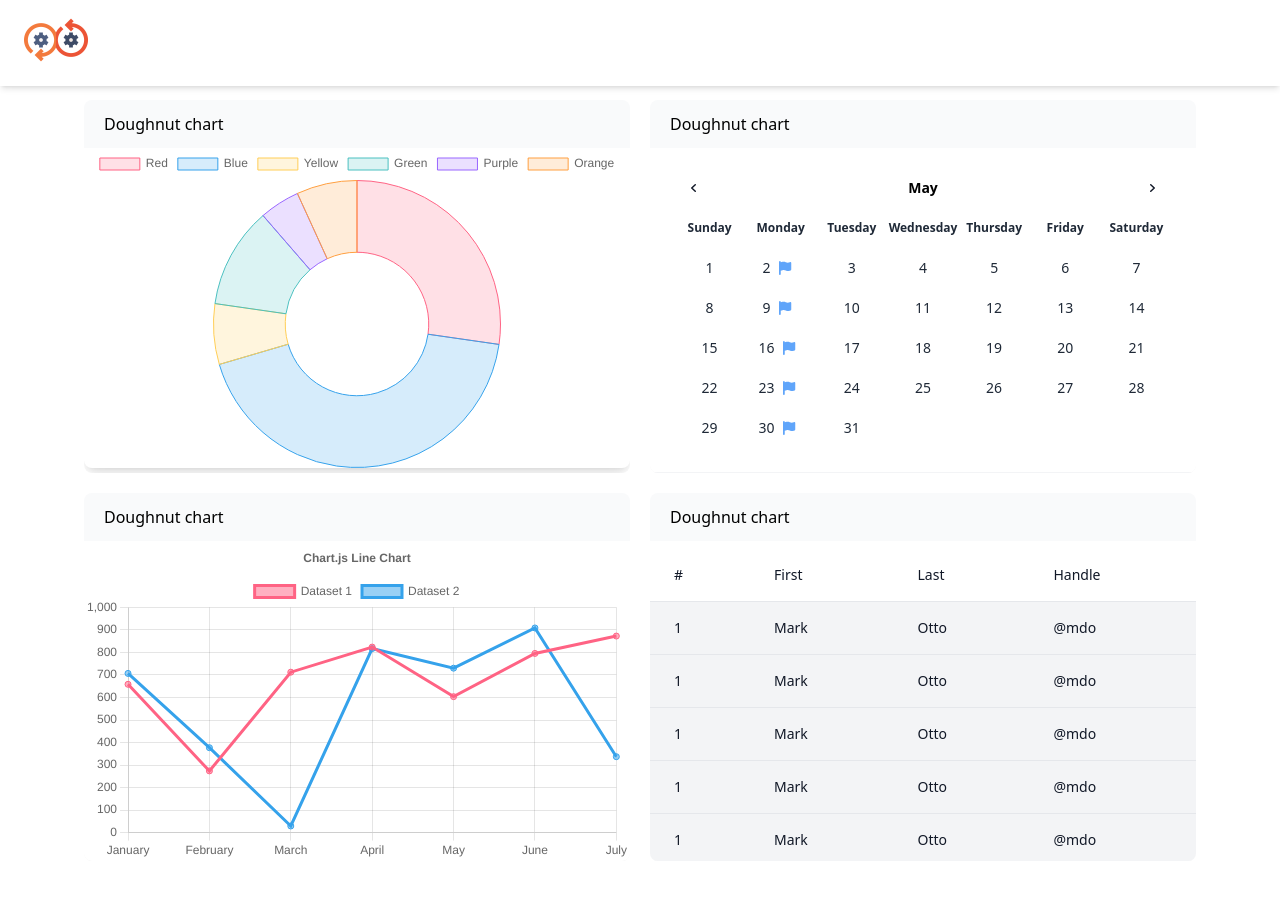
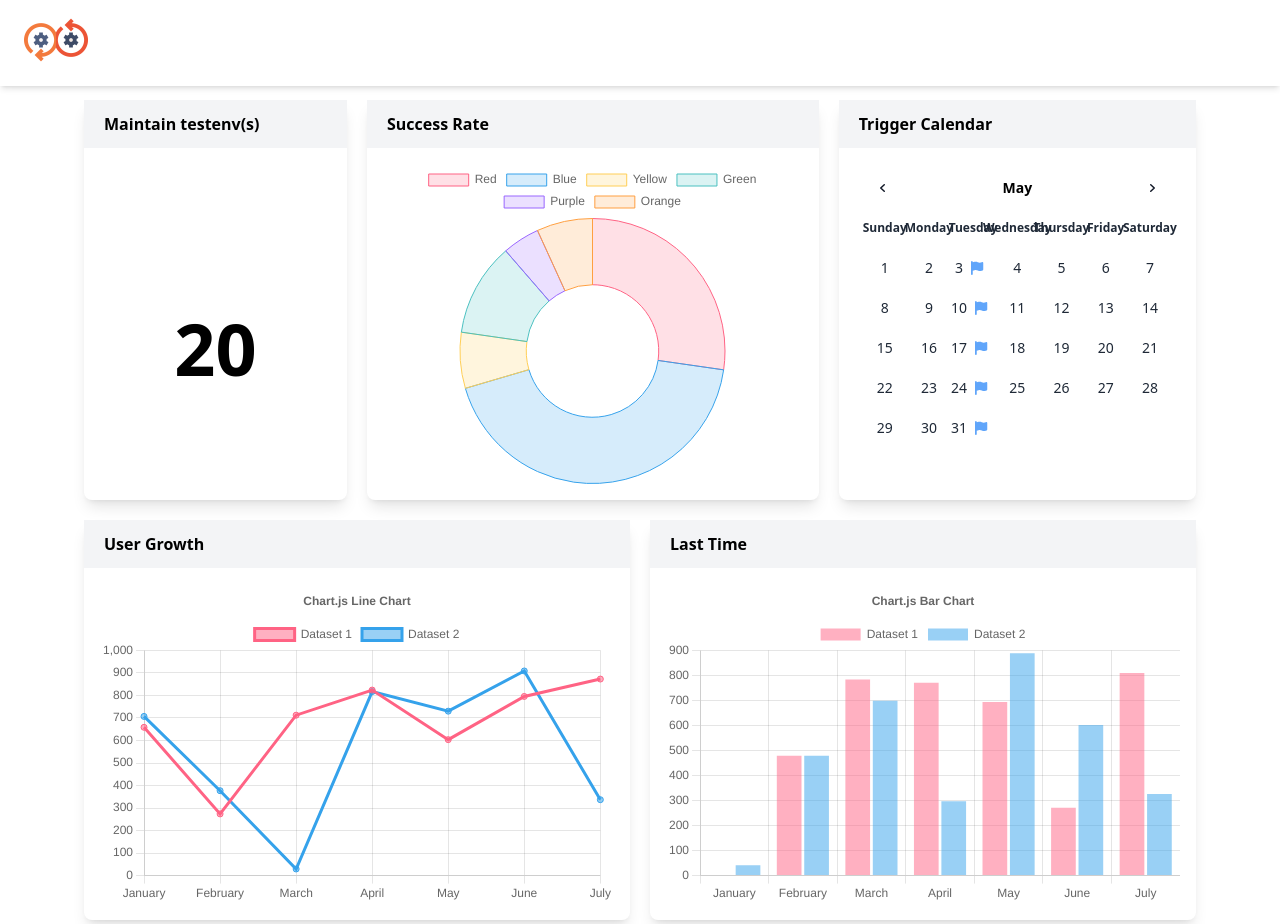
Before and after one commit to ParseDark/CommandPatternComp, a Next.js app: page /posts/home in a window 1280 px wide. Before the commit the page ends 865 px from the top, so only its background shows below. Built offline with nearby package versions, Linux system fonts and the light colour scheme; what tw-elements would draw is missing.

Commit message:
feat: enhance the home page layout.

```diff
--- a/components/Calendar/index.js
+++ b/components/Calendar/index.js
@@ -23,7 +23,7 @@ export default function Calendar() {
   }, [currentDate]);
 
   return (
-    <div className="flex flex-col px-6 pt-5 pb-6 border-b border-gray-100">
+    <div className="flex flex-col px-6 pt-5 pb-6">
       <div className="flex items-center justify-between">
         <button
           className="flex items-center justify-center p-2 rounded-xl hover:"
@@ -57,7 +57,7 @@ export default function Calendar() {
         {dayjs.en.weekdays.map((i) => (
           <span
             key={i}
-            className="flex items-center justify-center w-full h-10 font-semibold rounded-lg text-gray-800 font-bold"
+            className="flex items-center justify-center w-full h-10 font-semibold rounded-lg text-gray-800"
           >
             {i}
           </span>
@@ -68,7 +68,7 @@ export default function Calendar() {
             className={`flex items-center justify-center w-full h-10  rounded-none rounded-tl-lg hover:bg-gray-100 text-sm text-gray-800`}
           >
             {i}
-            {(index - 1) % 7 === 0 && i && (
+            {(index - 2) % 7 === 0 && i && (
               <div className="px-2">
                 <FontAwesomeIcon className="text-blue-400" icon={faFlag} />
               </div>
--- a/components/Header.js
+++ b/components/Header.js
@@ -6,8 +6,8 @@ import { faLink } from "@fortawesome/free-solid-svg-icons";
 
 export default function Header() {
   return (
-    <header className="fixed top-0 w-full">
-      <nav className="navbar navbar-expand-lg shadow-md py-2 bg-white relative flex items-center w-full justify-between">
+    <header className="fixed top-0 w-full backdrop-blur-lg">
+      <nav className="navbar navbar-expand-lg shadow-md py-2 relative flex items-center w-full justify-between">
         <div className="px-6 w-full flex flex-wrap items-center justify-between">
           <div className="flex items-center">
             <div className="w-20">
--- /dev/null
+++ b/components/NumberCard.js
@@ -0,0 +1,9 @@
+import React from "react";
+
+export default function NumberCard({ value, prefix, suffix }) {
+  return (
+    <div className="w-full h-full flex justify-center items-center">
+      <div className="font-bold text-7xl">{value}</div>
+    </div>
+  );
+}
--- a/pages/posts/home.js
+++ b/pages/posts/home.js
@@ -2,35 +2,53 @@ import React from "react";
 import Layout from "../../components/layout";
 import { DoughnutDemo } from "../../components/Chart/DoughnutDemo";
 import { LineDemo } from "../../components/Chart/LineDemo";
+import { BarDemo } from "../../components/Chart/BarDemo";
 import LastTimeRecord from "../../components/LastTimeRecord";
 import Calendar from "../../components/Calendar";
+import NumberCard from "../../components/NumberCard";
 
 export default function Home() {
   return (
     <Layout>
-      <section className="grid grid-cols-2 gap-3">
-        <section className="m-1 rounded-lg overflow-hidden">
-          <div className="shadow-lg rounded-lg">
-            <div className="py-3 px-5 bg-gray-50">Doughnut chart</div>
-            <DoughnutDemo />
+      <section className="grid grid-cols-12 gap-3">
+        <section className="m-1 rounded-lg col-span-3 shadow-lg">
+          <div className="rounded-lg h-full">
+            <div className="py-3 px-5 bg-gray-100 font-bold">
+              Maintain testenv(s)
+            </div>
+            <NumberCard value={20} />
           </div>
         </section>
-        <section className="m-1 rounded-lg overflow-hidden">
-          <div className="shadow-lg rounded-lg">
-            <div className="py-3 px-5 bg-gray-50">Doughnut chart</div>
+        <section className="m-1 rounded-lg col-span-5 shadow-lg">
+          <div className="rounded-lg">
+            <div className="py-3 px-5 bg-gray-100 font-bold">Success Rate</div>
+            <div className="p-4">
+              <DoughnutDemo />
+            </div>
+          </div>
+        </section>
+        <section className="m-1 rounded-lg col-span-4 shadow-lg min-h-max">
+          <div className="rounded-lg">
+            <div className="py-3 px-5 bg-gray-100 font-bold">
+              Trigger Calendar
+            </div>
             <Calendar />
           </div>
         </section>
-        <section className="m-1 rounded-lg overflow-hidden">
-          <div className="shadow-lg rounded-lg">
-            <div className="py-3 px-5 bg-gray-50">Doughnut chart</div>
-            <LineDemo />
+        <section className="m-1 rounded-lg col-span-6 shadow-lg">
+          <div className="rounded-lg">
+            <div className="py-3 px-5 bg-gray-100 font-bold">User Growth</div>
+            <div className="p-4">
+              <LineDemo />
+            </div>
           </div>
         </section>
-        <section className="m-1 rounded-lg overflow-hidden">
-          <div className="shadow-lg rounded-lg">
-            <div className="py-3 px-5 bg-gray-50">Doughnut chart</div>
-            <LastTimeRecord />
+        <section className="m-1 rounded-lg col-span-6 shadow-lg">
+          <div className="rounded-lg">
+            <div className="py-3 px-5 bg-gray-100 font-bold">Last Time</div>
+            <div className="p-4">
+              <BarDemo />
+            </div>
           </div>
         </section>
       </section>
```
